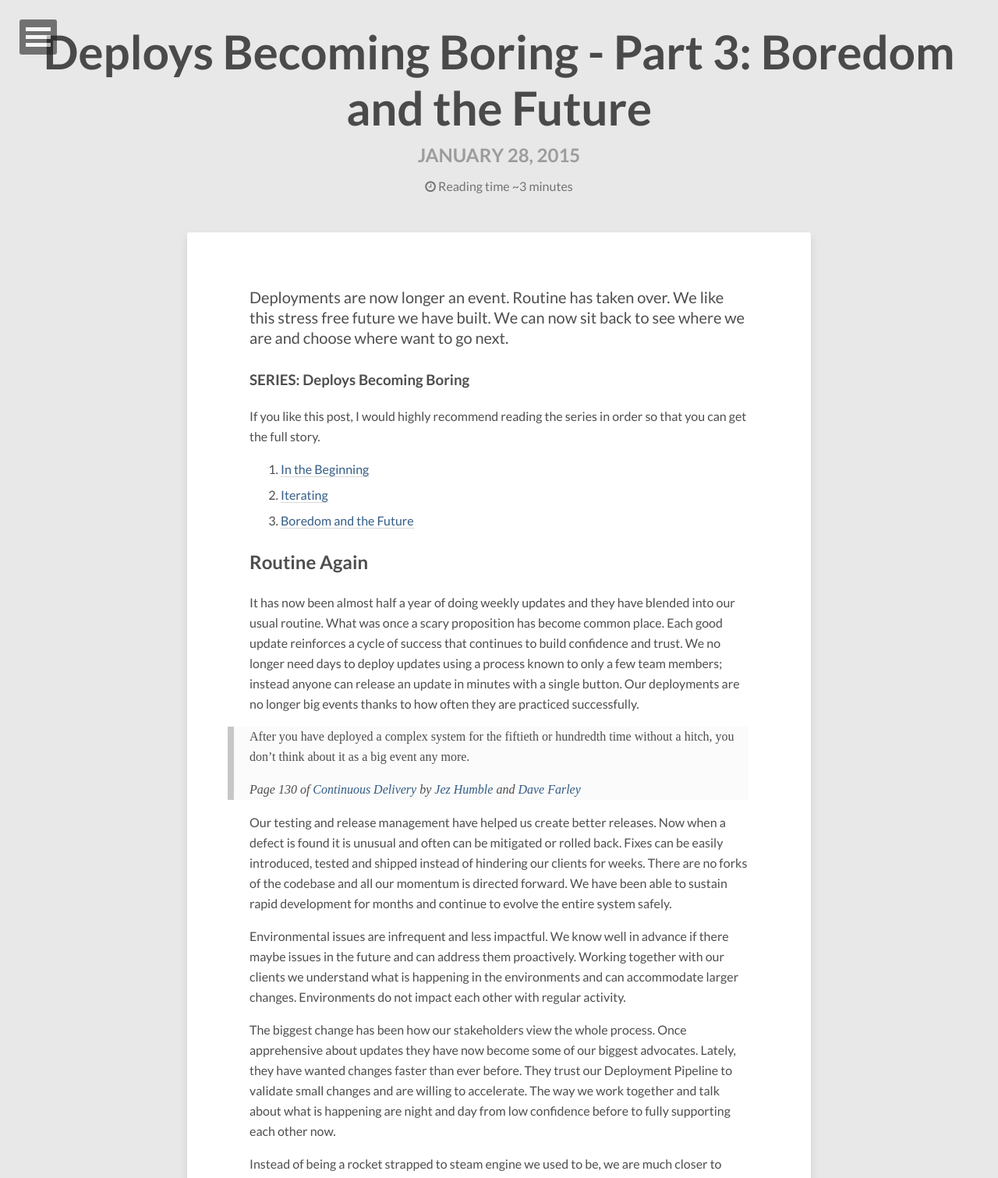
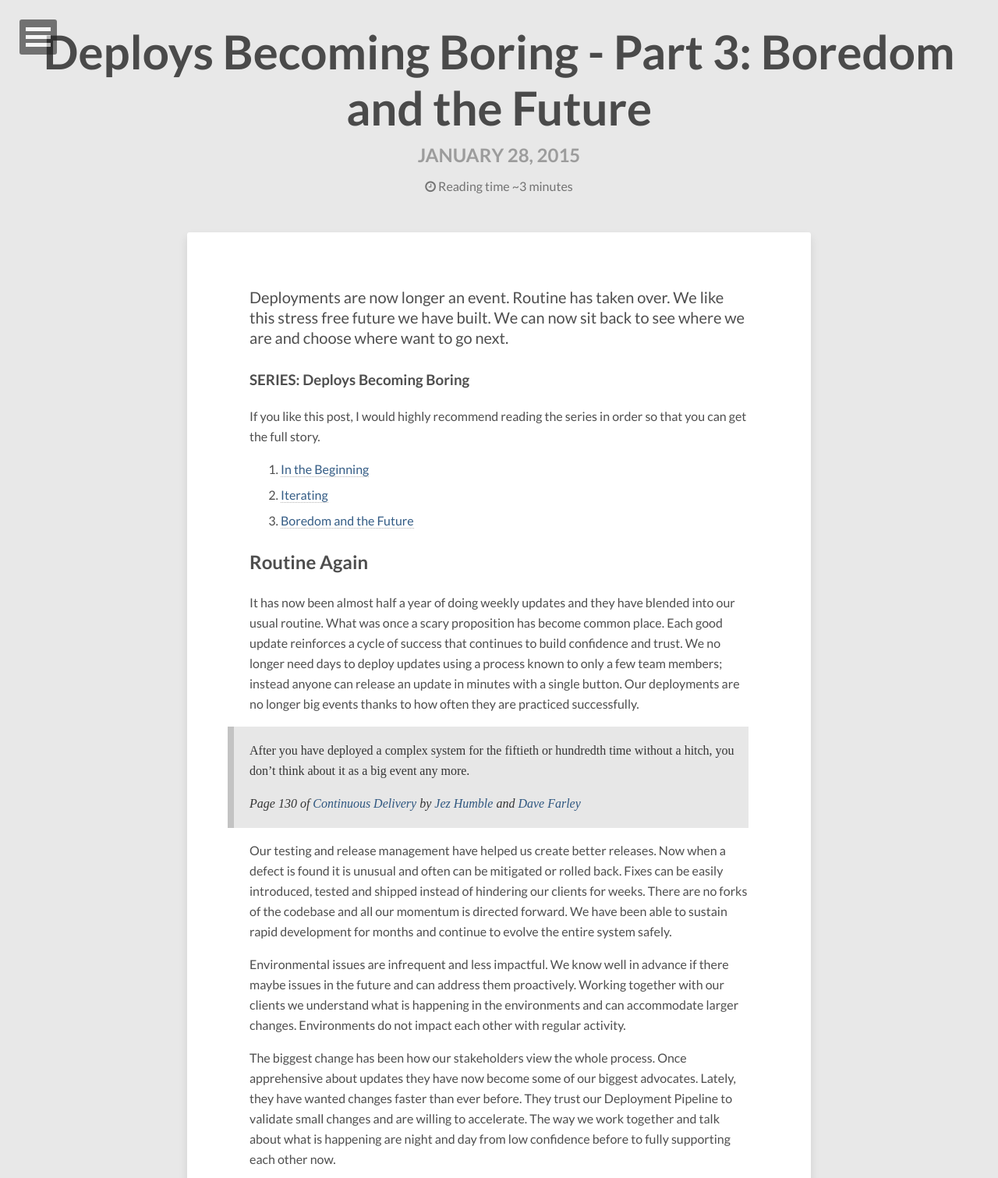
Before and after one commit to smaclell/smaclell.github.io, a Jekyll site: the page built from _posts/2015-01-28-deploys-becoming-boring-part-3.md, in a window 1280 px wide. Shown: the top 1511 px of the page at 78% size. Built offline with Jekyll 4.4.1, drawn with Linux system fonts in a browser that asks for light colours; nearby versions of some CDN libraries; comment, search, counter and statistics services are not loaded.

Commit message:
Darkenning the block quotes

```diff
--- a/_sass/_typography.scss
+++ b/_sass/_typography.scss
@@ -86,9 +86,14 @@ figcaption {
 // Blockquotes
 // --------------------------------------------------
 blockquote {
+	color: darken($text-color, 10%);
 	font-family: $alt-font;
-	background-color: lighten($base-color, 85%);
+	font-weight: 500;
+	background-color: lighten($base-color, 75%);
 	border-left: 8px solid $border-color;
+	padding-top: 2px;
+	padding-bottom: 2px;
+	padding-right: 2px;
 	padding-left: 20px;
 	@media #{$medium} {
 		margin-left: -28px;
```
